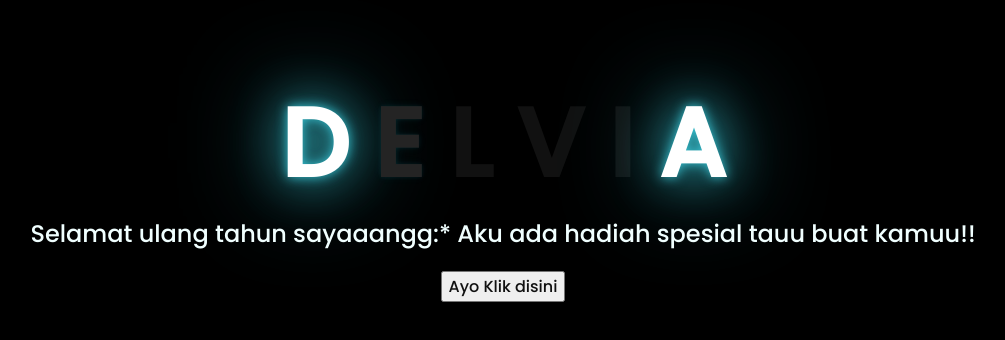
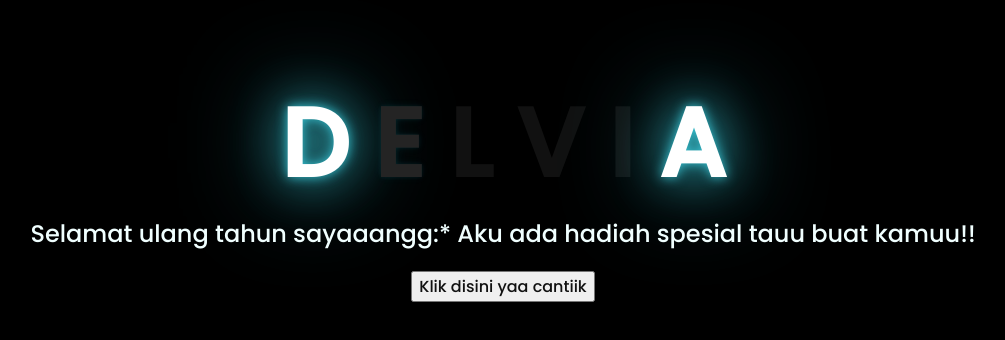
Before and after one commit to samsulrijal004/kado, a plain HTML site: page index.html in a window 1280 px wide. Shown: the part 222-562 px from the top of the page, without its empty margins (145-1150 px from the left). Drawn offline with Linux system fonts and the light colour scheme.

Commit message:
Update index.html

```diff
--- a/index.html
+++ b/index.html
@@ -23,7 +23,7 @@
     </div>
     <div class="button">
         <button>
-            <a href="flower.html">Ayo Klik disini</a>
+            <a href="flower.html">Klik disini yaa cantiik</a>
         </button>
 
     </div>
```
